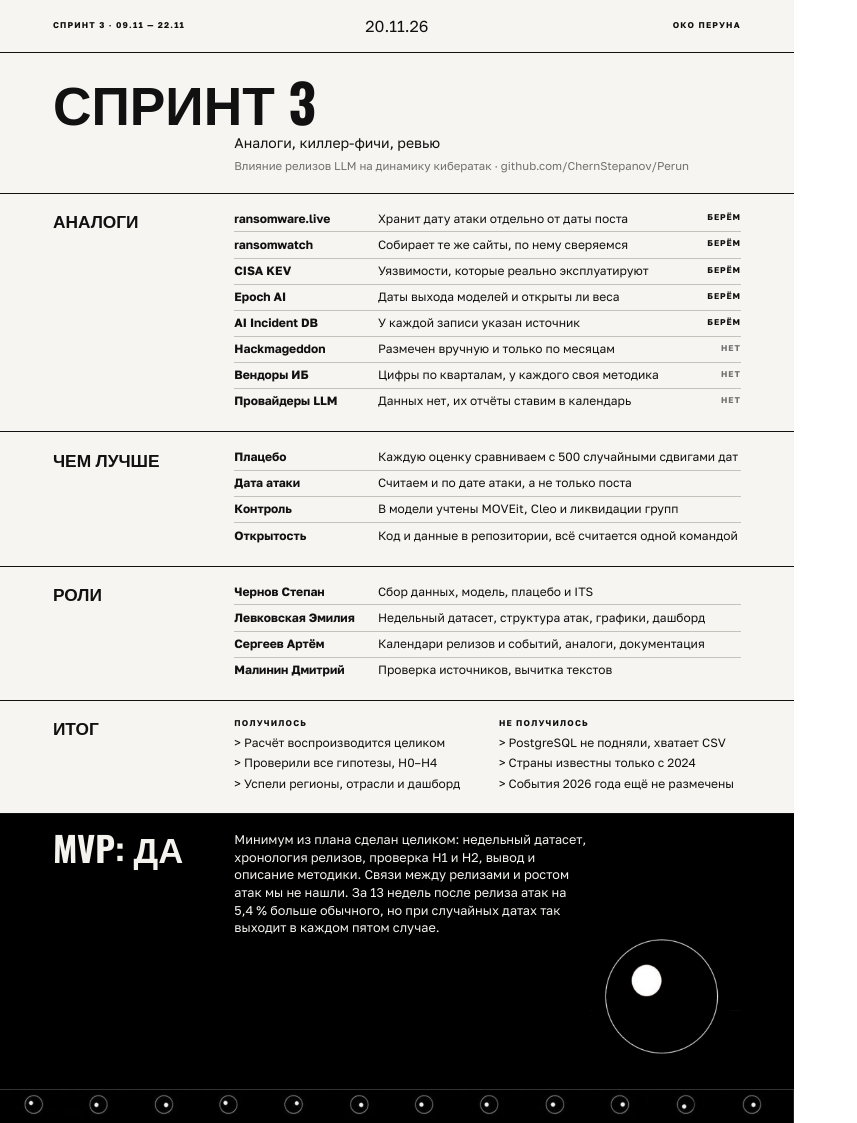
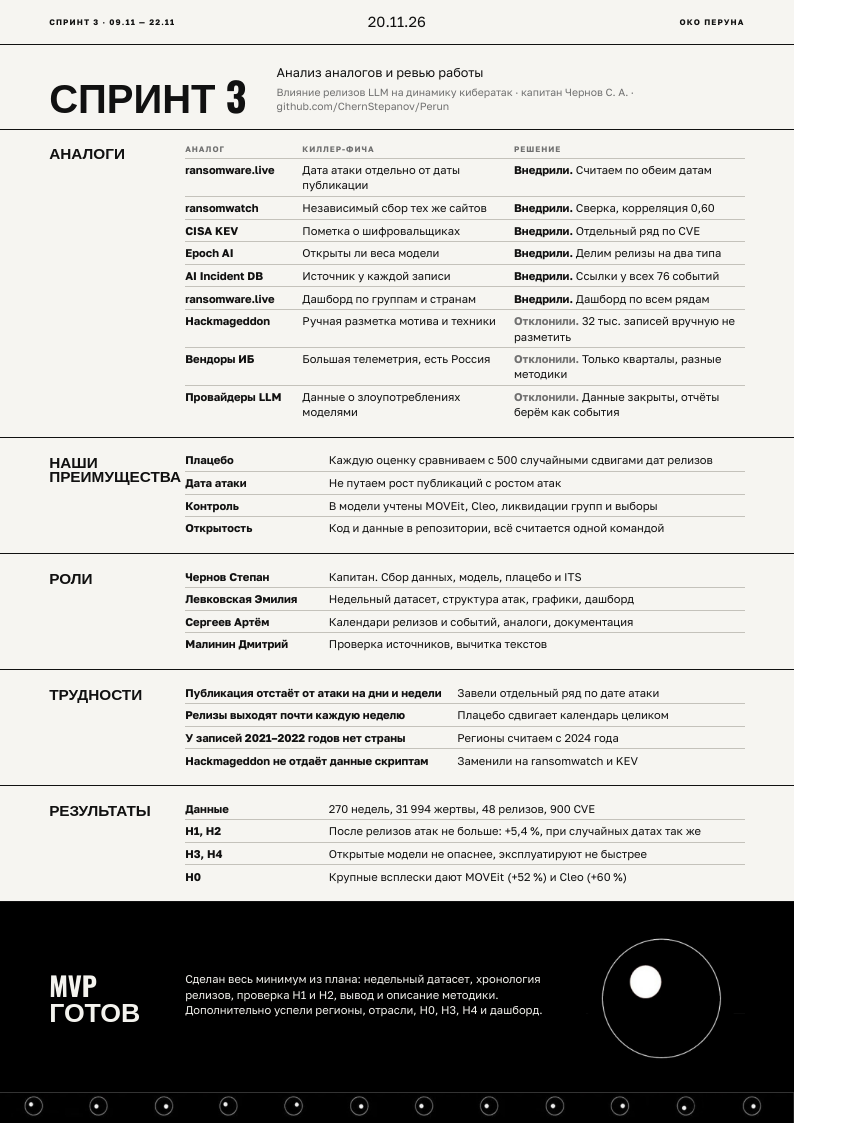
Before and after one commit to ChernStepanov/Perun, a plain HTML site: page reports/sprint3/deck/index.html in a window 1280 px wide. Shown: the whole page, without its empty margins (0-857 px from the left). Drawn offline with nearby package versions, Linux system fonts and the light colour scheme.

Commit message:
Спринт 3: PDF под требования задания, правки README

```diff
--- a/reports/sprint3/deck/index.html
+++ b/reports/sprint3/deck/index.html
@@ -2,54 +2,47 @@
 <html lang="ru">
 <head>
 <meta charset="utf-8">
-<title>Око Перуна · Спринт 3</title>
+<title>ChernovSA · Спринт 3</title>
 <link href="https://fonts.googleapis.com/css2?family=Oswald:wght@700&family=Golos+Text:wght@400;700&display=swap" rel="stylesheet">
 <style>
 @page { size: A4; margin: 0; }
 * { box-sizing: border-box; margin: 0; padding: 0; }
-:root { --x: 14mm; --label: 42mm; --gap: 6mm; --ink: #111; --mute: #707070; --hair: #c4c2bb; }
-body { font-family: "Golos Text", sans-serif; color: var(--ink); font-size: 9pt; line-height: 1.4; }
+:root { --x: 13mm; --label: 30mm; --gap: 6mm; --ink: #111; --mute: #707070; --hair: #c4c2bb; }
+body { font-family: "Golos Text", sans-serif; color: var(--ink); font-size: 8.4pt; line-height: 1.36; }
 .page { width: 210mm; height: 297mm; background: #f6f5f1; position: relative; overflow: hidden;
         display: flex; flex-direction: column; }
 
-.head { flex: none; height: 14mm; padding: 0 var(--x); display: grid; grid-template-columns: 1fr auto 1fr;
+.head { flex: none; height: 12mm; padding: 0 var(--x); display: grid; grid-template-columns: 1fr auto 1fr;
         align-items: center; border-bottom: 0.4mm solid var(--ink); }
-.cap { font-weight: 700; font-size: 6.3pt; letter-spacing: .14em; text-transform: uppercase; }
-.head .date { font-size: 12pt; }
+.cap { font-weight: 700; font-size: 6pt; letter-spacing: .14em; text-transform: uppercase; }
+.head .date { font-size: 11pt; }
 .head .cap:last-child { justify-self: end; }
 
 .row { display: grid; grid-template-columns: var(--label) 1fr; column-gap: var(--gap);
-       padding: 4.5mm var(--x); border-bottom: 0.25mm solid var(--ink); }
+       padding: 3.8mm var(--x); border-bottom: 0.25mm solid var(--ink); }
 h1, h2 { font-family: "Oswald", sans-serif; font-weight: 700; text-transform: uppercase; line-height: .95; }
-h1 { font-size: 40pt; }
-h2 { font-size: 13pt; padding-top: .4mm; }
+h1 { font-size: 30pt; }
+h2 { font-size: 11.5pt; padding-top: .3mm; }
 
-.title { padding-top: 6mm; padding-bottom: 5mm; row-gap: 2mm; }
-.title h1 { grid-column: 1 / -1; }
-.title .sub { grid-column: 2; }
-.title .sub { font-size: 10.5pt; line-height: 1.35; }
-.title .sub span { display: block; color: var(--mute); font-size: 8.5pt; margin-top: 1.5mm; }
+.title { padding-top: 5mm; padding-bottom: 4mm; align-items: end; grid-template-columns: auto 1fr; column-gap: 8mm; }
+.title .sub { font-size: 9.5pt; }
+.title .sub span { display: block; color: var(--mute); font-size: 7.8pt; margin-top: 1mm; }
 
-.list > div { display: grid; grid-template-columns: 34mm 1fr 16mm; column-gap: 4mm; padding: 1.1mm 0;
+.list > div { display: grid; grid-template-columns: 34mm 1fr; column-gap: 4mm; padding: .85mm 0;
               border-top: 0.2mm solid var(--hair); }
 .list > div:first-child { border-top: 0; padding-top: 0; }
 .list b { font-weight: 700; }
-.list .r { text-align: right; font-weight: 700; font-size: 6.3pt; letter-spacing: .1em; text-transform: uppercase; padding-top: .5mm; }
-.list .r.no { color: var(--mute); }
-.list.two > div { grid-template-columns: 34mm 1fr; }
+.list.wide > div { grid-template-columns: 68mm 1fr; }
+.list.tri > div { grid-template-columns: 27mm 52mm 1fr; }
+.list .st { font-weight: 700; }
+.list .st.no { color: var(--mute); }
+.list .head2 { font-weight: 700; font-size: 6pt; letter-spacing: .12em; text-transform: uppercase; color: var(--mute); }
 
-.pair { display: grid; grid-template-columns: 1fr 1fr; column-gap: var(--gap); }
-.pair .cap { display: block; margin-bottom: 1.5mm; }
-ul { list-style: none; }
-li { padding-left: 4mm; text-indent: -4mm; margin-bottom: .9mm; }
-li::before { content: "> "; }
-
-.mvp { flex: 1; background: #000; color: #f4f3ee; border-bottom: 0; align-content: start;
-       background: #000 url(img/eye_one.jpg) right var(--x) bottom 8mm / 40mm no-repeat; }
-.mvp h2 { font-size: 26pt; }
-.mvp { min-height: 34mm; }
-.mvp p { max-width: 96mm; font-size: 9.5pt; }
-.strip { flex: none; height: 9mm; background: #000 url(img/strip.jpg) center/cover; border-top: 0.25mm solid #333; }
+.mvp { flex: 1; background: #000 url(img/eye_one.jpg) right var(--x) center / auto 70% no-repeat;
+       color: #f4f3ee; border-bottom: 0; align-content: center; }
+.mvp h2 { font-size: 20pt; }
+.mvp p { max-width: 104mm; }
+.strip { flex: none; height: 8mm; background: #000 url(img/strip.jpg) center/cover; border-top: 0.25mm solid #333; }
 </style>
 </head>
 <body>
@@ -57,39 +50,41 @@ li::before { content: "> "; }
   <div class="head"><span class="cap">Спринт 3 · 09.11 — 22.11</span><span class="date">20.11.26</span><span class="cap">Око Перуна</span></div>
 
   <div class="row title">
-    <h1>Спринт 3</h1>
-    <div class="sub">Аналоги, киллер-фичи, ревью
-      <span>Влияние релизов LLM на динамику кибератак · github.com/ChernStepanov/Perun</span></div>
+    <h1>Спринт&nbsp;3</h1>
+    <div class="sub">Анализ аналогов и ревью работы
+      <span>Влияние релизов LLM на динамику кибератак · капитан Чернов С. А. · github.com/ChernStepanov/Perun</span></div>
   </div>
 
   <div class="row">
     <h2>Аналоги</h2>
-    <div class="list">
-      <div><b>ransomware.live</b><span>Хранит дату атаки отдельно от даты поста</span><span class="r">Берём</span></div>
-      <div><b>ransomwatch</b><span>Собирает те же сайты, по нему сверяемся</span><span class="r">Берём</span></div>
-      <div><b>CISA KEV</b><span>Уязвимости, которые реально эксплуатируют</span><span class="r">Берём</span></div>
-      <div><b>Epoch AI</b><span>Даты выхода моделей и открыты ли веса</span><span class="r">Берём</span></div>
-      <div><b>AI Incident DB</b><span>У каждой записи указан источник</span><span class="r">Берём</span></div>
-      <div><b>Hackmageddon</b><span>Размечен вручную и только по месяцам</span><span class="r no">Нет</span></div>
-      <div><b>Вендоры ИБ</b><span>Цифры по кварталам, у каждого своя методика</span><span class="r no">Нет</span></div>
-      <div><b>Провайдеры LLM</b><span>Данных нет, их отчёты ставим в календарь</span><span class="r no">Нет</span></div>
+    <div class="list tri">
+      <div><span class="head2">Аналог</span><span class="head2">Киллер-фича</span><span class="head2">Решение</span></div>
+      <div><b>ransomware.live</b><span>Дата атаки отдельно от даты публикации</span><span><span class="st">Внедрили.</span> Считаем по обеим датам</span></div>
+      <div><b>ransomwatch</b><span>Независимый сбор тех же сайтов</span><span><span class="st">Внедрили.</span> Сверка, корреляция 0,60</span></div>
+      <div><b>CISA KEV</b><span>Пометка о шифровальщиках</span><span><span class="st">Внедрили.</span> Отдельный ряд по CVE</span></div>
+      <div><b>Epoch AI</b><span>Открыты ли веса модели</span><span><span class="st">Внедрили.</span> Делим релизы на два типа</span></div>
+      <div><b>AI Incident DB</b><span>Источник у каждой записи</span><span><span class="st">Внедрили.</span> Ссылки у всех 76 событий</span></div>
+      <div><b>ransomware.live</b><span>Дашборд по группам и странам</span><span><span class="st">Внедрили.</span> Дашборд по всем рядам</span></div>
+      <div><b>Hackmageddon</b><span>Ручная разметка мотива и техники</span><span><span class="st no">Отклонили.</span> 32 тыс. записей вручную не разметить</span></div>
+      <div><b>Вендоры ИБ</b><span>Большая телеметрия, есть Россия</span><span><span class="st no">Отклонили.</span> Только кварталы, разные методики</span></div>
+      <div><b>Провайдеры LLM</b><span>Данные о злоупотреблениях моделями</span><span><span class="st no">Отклонили.</span> Данные закрыты, отчёты берём как события</span></div>
     </div>
   </div>
 
   <div class="row">
-    <h2>Чем лучше</h2>
-    <div class="list two">
-      <div><b>Плацебо</b><span>Каждую оценку сравниваем с 500 случайными сдвигами дат</span></div>
-      <div><b>Дата атаки</b><span>Считаем и по дате атаки, а не только поста</span></div>
-      <div><b>Контроль</b><span>В модели учтены MOVEit, Cleo и ликвидации групп</span></div>
+    <h2>Наши преимущества</h2>
+    <div class="list">
+      <div><b>Плацебо</b><span>Каждую оценку сравниваем с 500 случайными сдвигами дат релизов</span></div>
+      <div><b>Дата атаки</b><span>Не путаем рост публикаций с ростом атак</span></div>
+      <div><b>Контроль</b><span>В модели учтены MOVEit, Cleo, ликвидации групп и выборы</span></div>
       <div><b>Открытость</b><span>Код и данные в репозитории, всё считается одной командой</span></div>
     </div>
   </div>
 
   <div class="row">
     <h2>Роли</h2>
-    <div class="list two">
-      <div><b>Чернов Степан</b><span>Сбор данных, модель, плацебо и ITS</span></div>
+    <div class="list">
+      <div><b>Чернов Степан</b><span>Капитан. Сбор данных, модель, плацебо и ITS</span></div>
       <div><b>Левковская Эмилия</b><span>Недельный датасет, структура атак, графики, дашборд</span></div>
       <div><b>Сергеев Артём</b><span>Календари релизов и событий, аналоги, документация</span></div>
       <div><b>Малинин Дмитрий</b><span>Проверка источников, вычитка текстов</span></div>
@@ -97,28 +92,28 @@ li::before { content: "> "; }
   </div>
 
   <div class="row">
-    <h2>Итог</h2>
-    <div class="pair">
-      <div><span class="cap">Получилось</span>
-        <ul>
-          <li>Расчёт воспроизводится целиком</li>
-          <li>Проверили все гипотезы, H0–H4</li>
-          <li>Успели регионы, отрасли и дашборд</li>
-        </ul>
-      </div>
-      <div><span class="cap">Не получилось</span>
-        <ul>
-          <li>PostgreSQL не подняли, хватает CSV</li>
-          <li>Страны известны только с 2024</li>
-          <li>События 2026 года ещё не размечены</li>
-        </ul>
-      </div>
+    <h2>Трудности</h2>
+    <div class="list wide">
+      <div><b>Публикация отстаёт от атаки на дни и недели</b><span>Завели отдельный ряд по дате атаки</span></div>
+      <div><b>Релизы выходят почти каждую неделю</b><span>Плацебо сдвигает календарь целиком</span></div>
+      <div><b>У записей 2021–2022 годов нет страны</b><span>Регионы считаем с 2024 года</span></div>
+      <div><b>Hackmageddon не отдаёт данные скриптам</b><span>Заменили на ransomwatch и KEV</span></div>
+    </div>
+  </div>
+
+  <div class="row">
+    <h2>Результаты</h2>
+    <div class="list">
+      <div><b>Данные</b><span>270 недель, 31 994 жертвы, 48 релизов, 900 CVE</span></div>
+      <div><b>H1, H2</b><span>После релизов атак не больше: +5,4 %, при случайных датах так же</span></div>
+      <div><b>H3, H4</b><span>Открытые модели не опаснее, эксплуатируют не быстрее</span></div>
+      <div><b>H0</b><span>Крупные всплески дают MOVEit (+52 %) и Cleo (+60 %)</span></div>
     </div>
   </div>
 
   <div class="row mvp">
-    <h2>MVP: да</h2>
-    <p>Минимум из плана сделан целиком: недельный датасет, хронология релизов, проверка H1 и H2, вывод и описание методики. Связи между релизами и ростом атак мы не нашли. За 13 недель после релиза атак на 5,4&nbsp;% больше обычного, но при случайных датах так выходит в каждом пятом случае.</p>
+    <h2>MVP готов</h2>
+    <p>Сделан весь минимум из плана: недельный датасет, хронология релизов, проверка H1 и H2, вывод и описание методики. Дополнительно успели регионы, отрасли, H0, H3, H4 и дашборд.</p>
   </div>
   <div class="strip"></div>
 </section>
```
Also changed, not shown: 3 other files.
